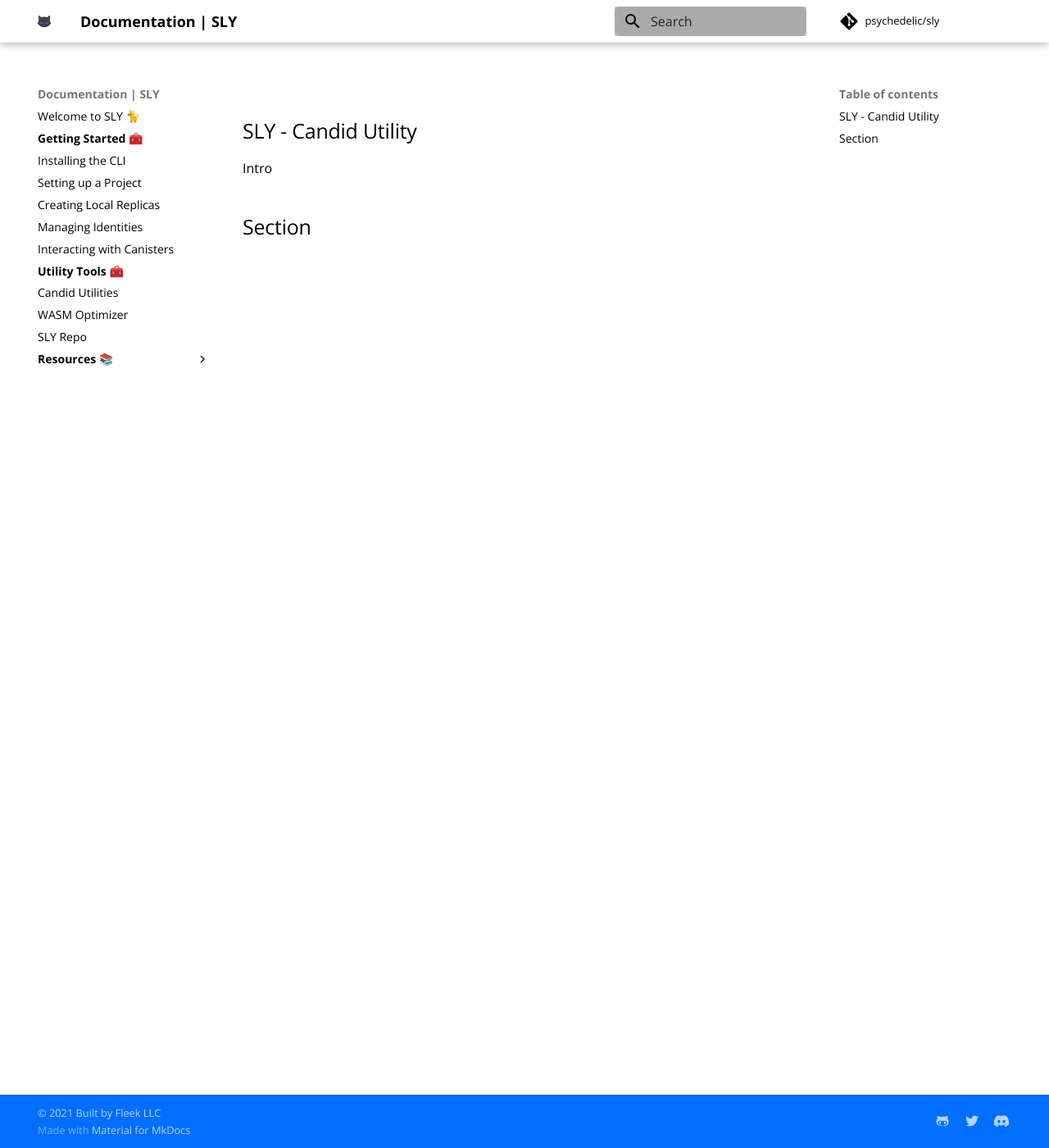
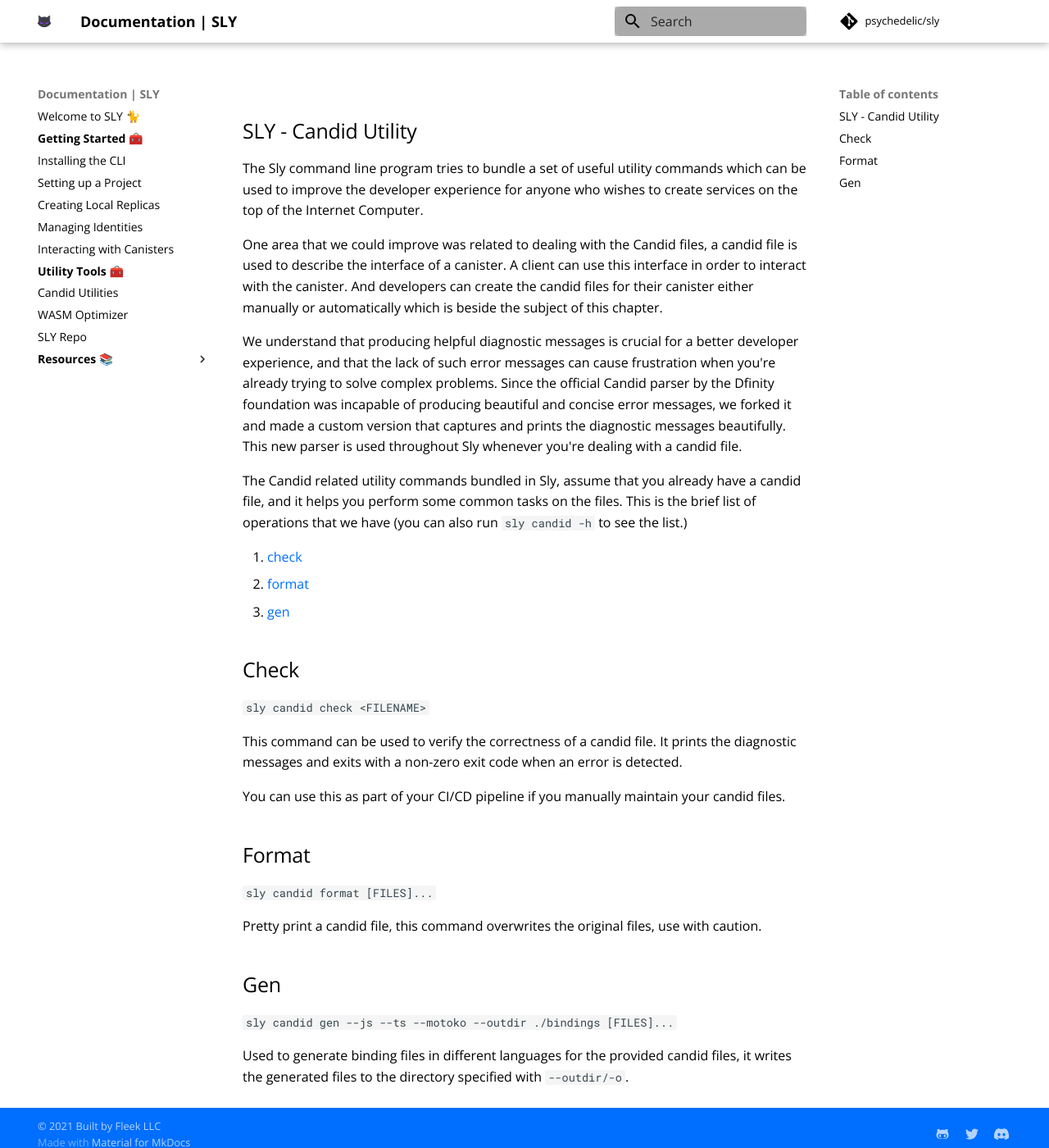
Before and after one commit to Psychedelic/sly-docs, an MkDocs documentation site: the page built from docs/getting-started/candid-utility.md, in a window 1280 px wide and 1400 px high. Shown: the whole window at 82% size. Built offline with MkDocs 1.6.1 and Material for MkDocs 9.7.7, drawn with Linux system fonts in a browser that asks for light colours; comment, search, counter and statistics services are not loaded.

Commit message:
write candid utility page

```diff
--- a/docs/getting-started/candid-utility.md
+++ b/docs/getting-started/candid-utility.md
@@ -6,7 +6,49 @@ date: "1"
 ## SLY - Candid Utility
 
 
-Intro
+The Sly command line program tries to bundle a set of useful utility commands which
+can be used to improve the developer experience for anyone who wishes to create services
+on the top of the Internet Computer.
+
+One area that we could improve was related to dealing with the Candid files, a candid file
+is used to describe the interface of a canister. A client can use this interface in order
+to interact with the canister. And developers can create the candid files for their canister
+either manually or automatically which is beside the subject of this chapter.
+
+We understand that producing helpful diagnostic messages is crucial for a better developer
+experience, and that the lack of such error messages can cause frustration when you're already
+trying to solve complex problems. Since the official Candid parser by the Dfinity foundation was
+incapable of producing beautiful and concise error messages, we forked it and made a custom
+version that captures and prints the diagnostic messages beautifully. This new parser is used
+throughout Sly whenever you're dealing with a candid file.
+
+The Candid related utility commands bundled in Sly, assume that you already have a candid file,
+and it helps you perform some common tasks on the files. This is the brief list of operations
+that we have (you can also run `sly candid -h` to see the list.)
+
+1. [check](#Check)
+3. [format](#Format)
+4. [gen](#Gen)
 
 
-## Section
+## Check
+
+`sly candid check <FILENAME>`
+
+This command can be used to verify the correctness of a candid file. It prints the diagnostic
+messages and exits with a non-zero exit code when an error is detected.
+
+You can use this as part of your CI/CD pipeline if you manually maintain your candid files.
+
+## Format
+
+`sly candid format [FILES]...`
+
+Pretty print a candid file, this command overwrites the original files, use with caution.
+
+## Gen
+
+`sly candid gen --js --ts --motoko --outdir ./bindings [FILES]...`
+
+Used to generate binding files in different languages for the provided candid files, it writes
+the generated files to the directory specified with `--outdir/-o`.
```
